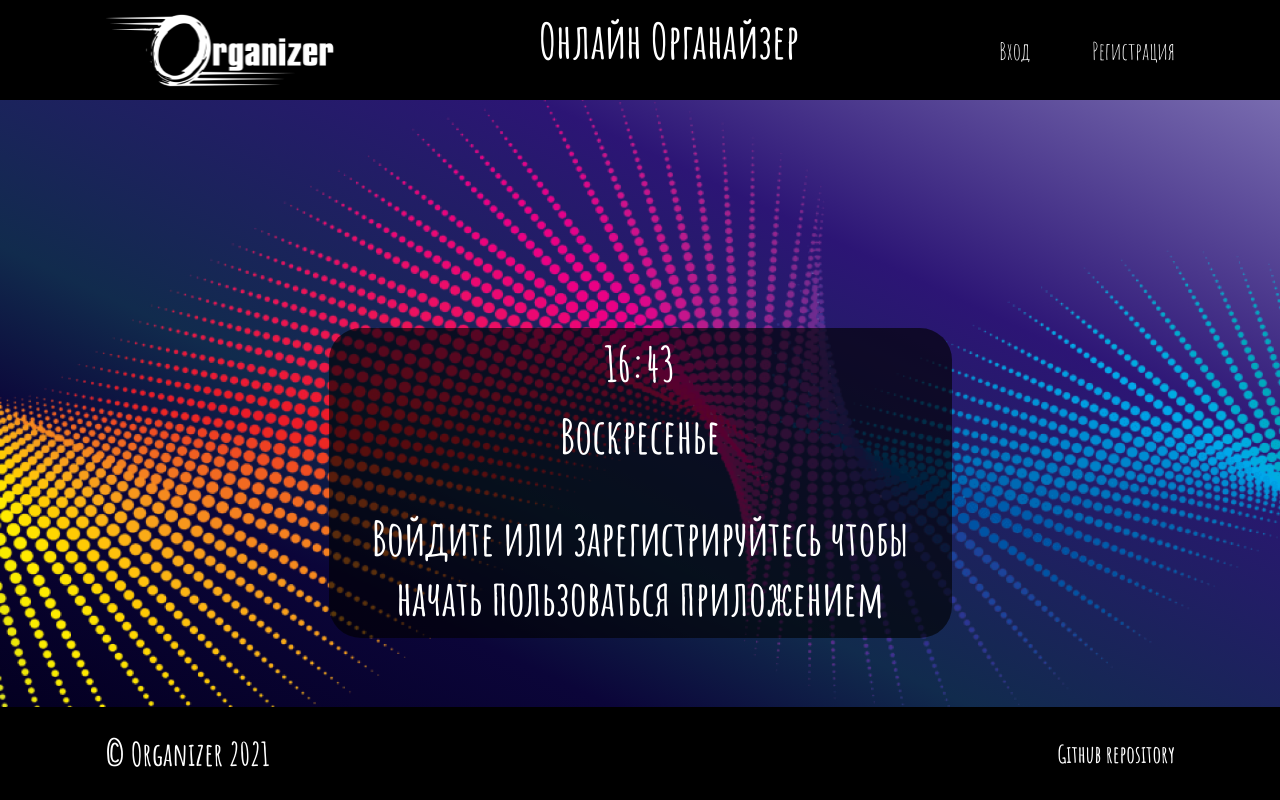
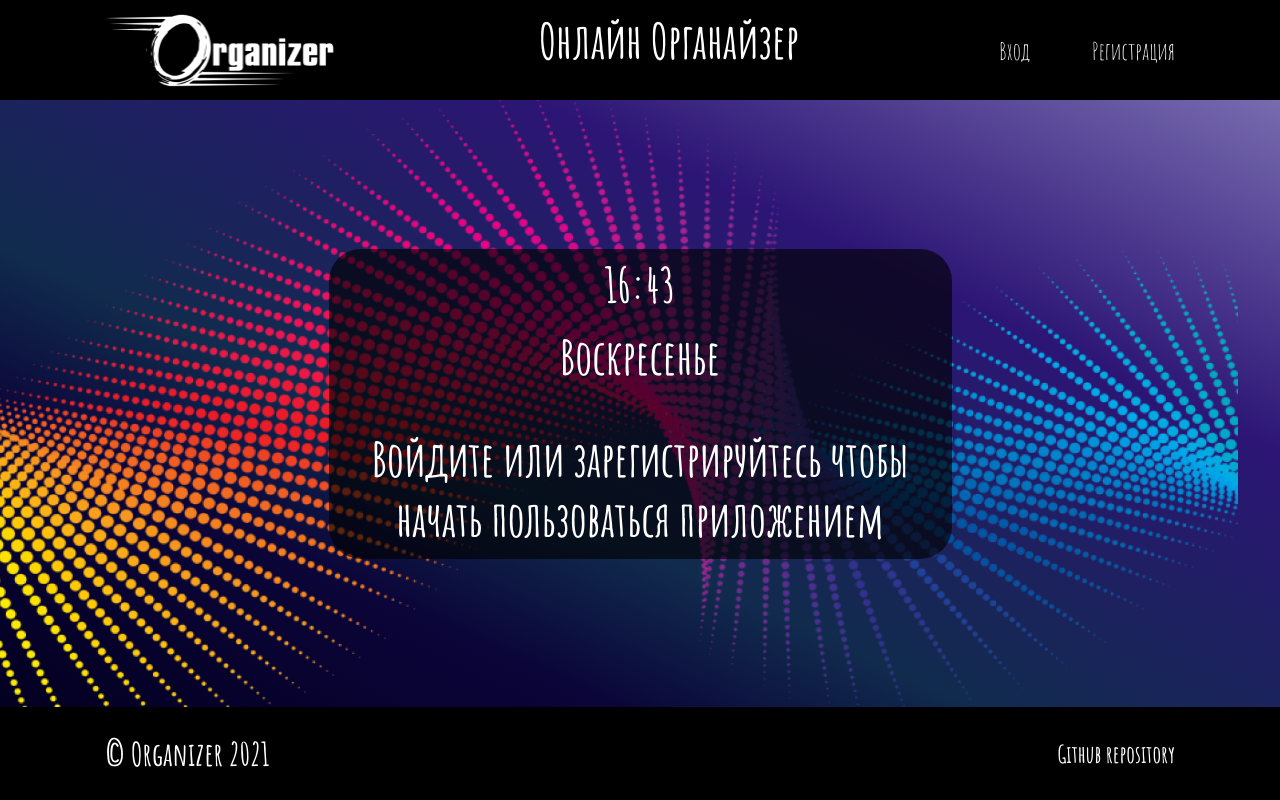
Before and after one commit to Eshechka/Organizer, a React (Create React App) app: page / in a window 1280 px wide. Built offline with nearby package versions, Linux system fonts and the light colour scheme.

Commit message:
Добавлена обертка с абсолютным позиционированием

```diff
--- a/src/App.js
+++ b/src/App.js
@@ -10,6 +10,7 @@ import {useEffect} from "react";
 import TasksPageContainer from "./pages/TasksPage/TasksPageContainer";
 import MainPageContainer from "./pages/MainPage/MainPageContainer";
 import {useTransition} from "react-spring";
+
 function App({user, setCurrentUser}) {
   useEffect(() => {
     const localStUser = JSON.parse(localStorage.getItem("user"));
@@ -35,6 +36,8 @@ function App({user, setCurrentUser}) {
     <>
       <HeaderContainer />
       {user ? <Nav user={user} /> : null}
+      <div className="maincontent">
+        <div className="maincontent__wrapper">
           <Routes>
             <Route
               exact
@@ -66,6 +69,8 @@ function App({user, setCurrentUser}) {
             <Route path="/notfound" element={<NotFound />} />
             <Route path="*" element={<Navigate to="/notfound" />} />
           </Routes>
+        </div>
+      </div>
       <Footer />
     </>
   );
--- a/src/App.scss
+++ b/src/App.scss
@@ -38,7 +38,8 @@
   }
 }
 
-@mixin main-content() {
+.maincontent {
+  position: relative;
   flex-grow: 1;
   /*background: linear-gradient(rgb(79, 78, 78), black, rgb(77, 76, 76)) center*/
   /*center/cover no-repeat;*/
@@ -70,6 +71,14 @@
       rgb(120, 107, 175)
     ),
     linear-gradient(rgba(0, 8, 255, 0.1), rgba(0, 8, 255, 0));
+
+  &__wrapper {
+    position: absolute;
+    top: 0;
+    bottom: 0;
+    left: 0;
+    right: 0;
+  }
 }
 
 $color-text: #ffffff;
--- a/src/pages/MainPage/MainPage.module.scss
+++ b/src/pages/MainPage/MainPage.module.scss
@@ -1,8 +1,10 @@
 @import "./../../App";
 
 .main {
-  @include main-content;
-  padding-top: 194px;
+  height: 100%;
+  display: flex;
+  justify-content: center;
+  align-items: center;
   position: relative;
   overflow: hidden;
 
--- a/src/pages/ProfilePage/ProfilePage.module.scss
+++ b/src/pages/ProfilePage/ProfilePage.module.scss
@@ -1,7 +1,6 @@
 @import "../../App";
 
 .profile {
-  @include main-content;
   position: relative;
   padding-bottom: 100px;
 
--- a/src/pages/TasksPage/TasksPage.module.scss
+++ b/src/pages/TasksPage/TasksPage.module.scss
@@ -1,14 +1,13 @@
 @import "../../App.scss";
 
 .todolist {
-  @include main-content;
   position: relative;
 
   &__container {
     @include container;
     display: flex;
     flex-direction: column;
-    &__window{
+    &__window {
       position: fixed;
       z-index: 1000;
       opacity: 1;
```
Lines whose indentation alone changed are shown as unchanged.
